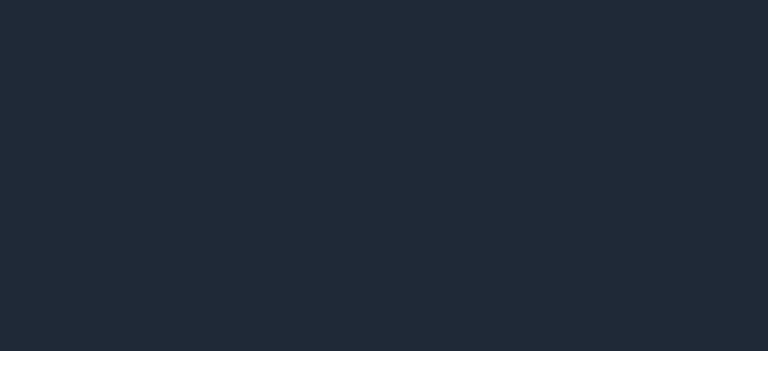
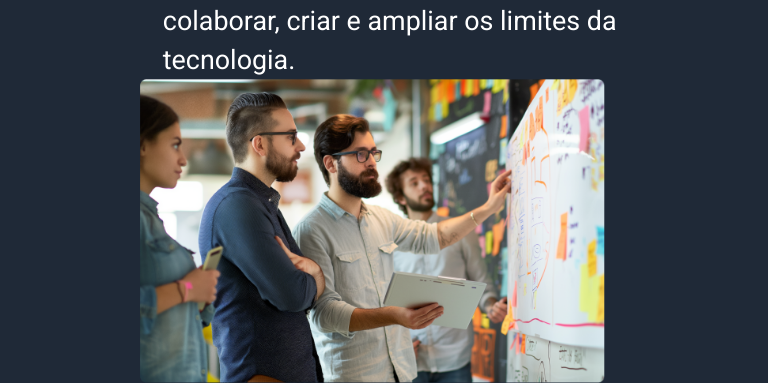
Before and after one commit to MATHEUSNUNES2023BR/Evento_ficticio, a website: page index.html in a window 768 px wide. Shown: the part 473-856 px from the top of the page. Before the commit the page ends 824 px from the top, so only its background shows below. Drawn offline with nearby package versions, Linux system fonts and the light colour scheme; files that its build step writes are made by us from their sources.

Commit message:
Terminado primeira parte

```diff
--- a/src/styles/_hero.scss
+++ b/src/styles/_hero.scss
@@ -1,17 +1,14 @@
 @use 'cores';
 .Main{
-    width: 100%;
-    height: calc(100vh - 6.5rem);
-    background-color: #1F2937;
-
+    width: 100vw;
+    height: 70vh;
     display: grid;
     grid-template-columns: 1fr 1fr;
-    padding-top: 5vw;
-    justify-items: center;
+    margin-top: 15vh;
     &__Texto{
-        margin-top: 3rem;
-        width: 80%;
-        height: 80%;
+        width: 60%;
+        justify-self:center;
+        align-self: flex-start;
         h2{
             font-size: 7vw;
             color: cores.$primeira-cor;
@@ -19,17 +16,82 @@
             line-height: 8vw;
         }
         p{
-            margin-top: 2rem;
-            font-size: 1.25rem;
+            margin-top: 3vw;
+            width: 36.7rem;
+            font-size: 1.2vw;
+            line-height: 2vw;
             color: cores.$primeira-cor;
             font-family: Roboto, sans-serif;
         }
     }
     &__Image{
-        margin-right: 5vw;
-        width: 100%;
         img{
-            width: inherit;
+            display: block;
+            margin: 0 auto;
+            width: 75%;
+        }
+    }
+    @media(max-width: 600px){
+        margin: 0;
+        padding: 0;
+        grid-template-columns: 1fr;
+        &__Texto{
+            width: 100vw;
+            h2{
+                padding-top: 5vh;
+                font-size: 11vw;
+                text-align: center;
+                line-height: 15vw;
+            }
+            p{
+                margin: 0 auto;
+                padding-top: 5vw;
+                width: 90%;
+                font-size: 5vw;
+                line-height: 8vw;
+            }
+        }
+        &__Image{
+            width: 100vw;
+            img{
+                margin: 0;
+                margin-left: auto;
+                margin-right: 2vw;
+                width: 65%;
+            }
+        }
+    }
+    @media(min-width: 601px) and (max-width: 992px){
+        height: 80vh;
+        grid-template-columns: 1fr;
+        grid-template-rows: 0.7fr 1fr;
+        padding: 2vw;
+        margin-top: 5vh;
+        &__Texto{
+            width: 100%;
+            display: flex;
+            flex-direction: column;
+            justify-content: space-between;
+            h2{
+                font-size: 12vw;
+                line-height: 15vw;
+                padding-left: 2vw;
+                width: 80%;
+            }
+            p{
+                margin-left: auto;
+                line-height: 5vw;
+                width: 80%;
+                font-size: 3.5vw;
+            }
+        }
+        &__Image{
+            display: flex;
+            align-items: center;
+            margin-right: 3vw;
+            img{
+                width: 65%;
+            }
         }
     }
 }
--- a/src/styles/main.scss
+++ b/src/styles/main.scss
@@ -6,3 +6,6 @@
     padding: 0;
     box-sizing: border-box;
 }
+body{
+    background-color: #1F2937;
+}
```
